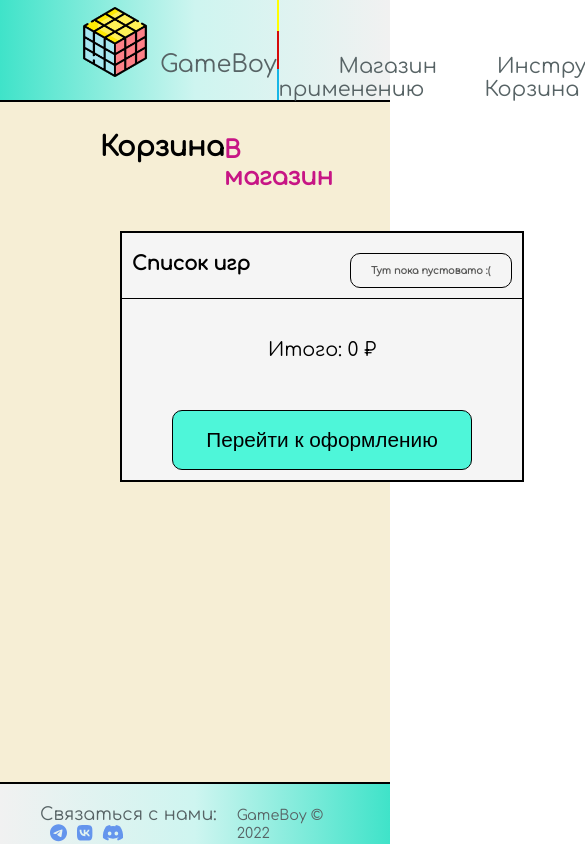
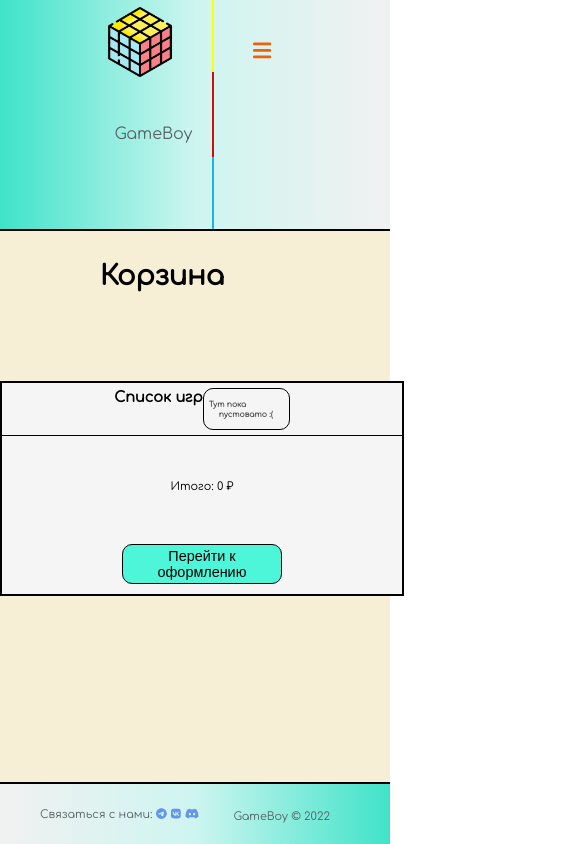
Before and after one commit to Bula2/gamestore, a React (Create React App) app: page /basket in a window 390 px wide. Shown: the top 844 px of the page, 585 px wide, since content can reach past the window. Built offline with nearby package versions, Linux system fonts and the light colour scheme.

Commit message:
adaptive updates

```diff
--- a/package.json
+++ b/package.json
@@ -18,6 +18,7 @@
     "node-sass": "^7.0.1",
     "react": "^18.2.0",
     "react-dom": "^18.2.0",
+    "react-measure": "^2.5.2",
     "react-redux": "^8.0.2",
     "react-router-dom": "^6.3.0",
     "react-scripts": "5.0.1",
--- a/src/components/Basket/Basket.module.scss
+++ b/src/components/Basket/Basket.module.scss
@@ -1,29 +1,33 @@
 @import "../../variables";
 
-.basket_header{
+.basket_header {
   display: flex;
   justify-content: space-between;
+
   .logo {
     margin-top: 30px;
     margin-left: 100px;
-    h2{
+
+    h2 {
       font-size: 1.7em;
     }
   }
+
   .link_to_shop {
     margin-top: 35px;
     margin-right: 100px;
-    a{
+
+    a {
       color: mediumvioletred;
       font-weight: bold;
       font-size: 1.5em;
     }
-    a:hover{
+
+    a:hover {
       border-bottom: 1.5px solid mediumvioletred;
     }
   }
 }
-
 
 
 .list_menu {
@@ -38,7 +42,7 @@
 }
 
 .basket_item {
-  min-width: 350px;
+  min-width: 250px;
   margin-top: 30px;
   display: grid;
   grid-template-columns: 1fr 2fr;
@@ -54,6 +58,7 @@
   }
 
   .info {
+    margin-left: 10px;
     display: flex;
     flex-direction: column;
     justify-content: space-between;
@@ -102,17 +107,20 @@
     justify-content: space-between;
     padding: 20px 10px 10px 10px;
     border-bottom: 1px solid black;
-    span{
+
+    span {
       font-size: 1.2em;
       font-weight: 600;
     }
+
     .buy_menu_info {
       border-radius: 10px;
       width: 120px;
       border: 1px solid black;
       font-size: 0.7em;
       padding: 10px 10px 10px 30px;
-      span{
+
+      span {
         margin-left: -10px;
         font-size: 0.87em;
         color: #595958;
@@ -120,15 +128,17 @@
     }
   }
 
-  .buy_menu_sum{
+  .buy_menu_sum {
     margin: 10% auto 0;
-    span{
+
+    span {
       font-size: 1.2em;
     }
   }
 
-  .buy_menu_button{
+  .buy_menu_button {
     margin: 10% auto 0;
+
     button {
       margin-top: 10px;
       margin-bottom: 10px;
@@ -138,10 +148,119 @@
       border-radius: 10px;
       background-color: $button-color;
       font-size: 1.3em;
+
       &:hover, &:active {
         border: 2.5px solid black;
       }
     }
   }
+}
+
+@media (max-width: 1100px) {
+
+  .list_menu {
+    display: flex;
+    flex-direction: column;
+    justify-content: center;
+  }
+  .basket_list {
+    width: 80%;
+    display: flex;
+    flex-direction: column;
+    justify-content: center;
+  }
+  .basket_item {
+    max-width: 350px;
+  }
+
+  .buy_menu {
+    margin: 20px auto;
+    width: 600px;
+  }
+}
+
+@media (max-width: 630px) {
+  .basket_list {
+    width: 40%;
+  }
+  .basket_item {
+    box-sizing: border-box;
+    display: grid;
+    grid-template-columns: 1fr;
+    grid-template-rows: 1fr 1fr;
+    width: 200px;
+    .photo {
+      img {
+        width: 100px;
+        height: 100px;
+      }
+    }
+
+    .info {
+      span {
+        font-size: 0.7em;
+        &:first-child{
+          font-size: 0.8em;
+        }
+      }
+      button {
+        width: 60px;
+        height: 20px;
+        font-size: 0.6em;
+      }
+    }
+  }
+  .buy_menu {
+    margin: 20px auto;
+    width: 400px;
+  }
+}
+
+@media (max-width: 430px){
+  .link_to_shop{
+    display: none;
+  }
+
+  .basket_list {
+    width: 20%;
+  }
+
+  .buy_menu {
+    justify-content: center;
+
+    .header_buy_menu {
+      padding: 5px;
+      justify-content: center;
+
+      span {
+        font-size: .9em;
+      }
+
+      .buy_menu_info {
+        border-radius: 10px;
+        width: 60px;
+        border: 1px solid black;
+        font-size: 0.55em;
+        padding-left: 15px;
+      }
+    }
+
+    .buy_menu_sum {
+      span {
+        font-size: 0.7em;
+      }
+    }
+
+    .buy_menu_button {
+      margin: 10% auto 0;
+
+      button {
+        width: 160px;
+        height: 40px;
+        font-size: .9em;
+
+      }
+    }
+  }
 
 }
--- a/src/components/Basket/BasketItem.jsx
+++ b/src/components/Basket/BasketItem.jsx
@@ -17,7 +17,6 @@ const BasketItem = ({id, title, platform, price, photo, delItemFromBasket}) => {
                     <button onClick={() => delItemFromBasket(id)}>Удалить</button>
                 </div>
             </div>
-
         </div>
 
     )
--- a/src/components/Footer/Footer.module.scss
+++ b/src/components/Footer/Footer.module.scss
@@ -11,6 +11,7 @@
 .soc_networks{
   margin-top: 20px;
   margin-left: 40px;
+  margin-bottom: 10px;
   span{
     font-size: 1.1em;
     color: $text-color;
@@ -27,9 +28,28 @@
 
 .copyright{
   margin-top: 22px;
-  margin-right:60px;
+  margin-right: 60px;
+  margin-bottom: 10px;
   span{
     font-size: 0.9em;
     color: $text-color;
   }
 }
+
+@media (max-width: 490px){
+  .soc_networks{
+    span{
+      font-size: .7em;
+    }
+    .tg{
+    font-size: .7em;
+      margin-left: 4px;
+    }
+  }
+
+  .copyright {
+    span {
+      font-size: 0.7em;
+    }
+  }
+}
--- a/src/components/Header/Header.jsx
+++ b/src/components/Header/Header.jsx
@@ -1,9 +1,17 @@
 import cls from "./Header.module.scss"
 import logoImg from "./../../assets/img/rubik.png"
 import {NavLink} from "react-router-dom";
+import {faBars} from '@fortawesome/free-solid-svg-icons';
+import {FontAwesomeIcon} from "@fortawesome/react-fontawesome";
+import {useState, useEffect} from 'react';
+import Measure from "react-measure";
+import {faTelegram} from "@fortawesome/free-brands-svg-icons";
 
 
 const Header = () => {
+
+    const [isMenu, setIsMenu] = useState(false);
+
     return (
         <header>
             <div className={cls.logo}>
@@ -14,12 +22,28 @@ const Header = () => {
                     <NavLink to={"/"} title={"На главную"}>GameBoy</NavLink>
                 </div>
             </div>
+
             <div className={cls.links}>
-                    <NavLink to={"/shop"} title={"В магазин"}>Магазин</NavLink>
-                    <NavLink to={"/instruction"} title={"К интсрукции"}>Инструкция к применению</NavLink>
-                    <NavLink to={"/basket"} title={"В корзину"}>Корзина</NavLink>
-                    <NavLink to={"/login"} title={"Войти"}>Вход</NavLink>
+                <div><NavLink to={"/shop"} title={"В магазин"}>Магазин</NavLink></div>
+                <div><NavLink to={"/instruction"} title={"К интсрукции"}>Инструкция</NavLink></div>
+                <div><NavLink to={"/basket"} title={"В корзину"}>Корзина</NavLink></div>
+                <div><NavLink to={"/login"} title={"Войти"}>Вход</NavLink></div>
             </div>
+
+            <div className={cls.menu_sc}>
+                <div className={cls.menu_sc_button}>
+                    <FontAwesomeIcon onClick={() => setIsMenu(!isMenu)} icon={faBars}
+                                     className={cls.menu_sc_button_button}/>
+                </div>
+                {isMenu &&
+                    <div className={cls.menu_sc_items}>
+                        <NavLink to={"/shop"} title={"В магазин"}>Магазин</NavLink>
+                        <NavLink to={"/instruction"} title={"К интсрукции"}>Инструкция</NavLink>
+                        <NavLink to={"/basket"} title={"В корзину"}>Корзина</NavLink>
+                        <NavLink to={"/login"} title={"Войти"}>Вход</NavLink>
+                    </div>}
+            </div>
+
         </header>
     )
 }
--- a/src/components/Header/Header.module.scss
+++ b/src/components/Header/Header.module.scss
@@ -1,18 +1,22 @@
 @import "../../variables";
 
 header {
-  height: 100px;
+  min-height: 100px;
+  width: 100%;
   background-image: linear-gradient(to right, #3fe3c9, #cef5f0, #f1f1f1);
   border-bottom: 2px solid black;
   display: flex;
-  justify-content: space-between;
+  justify-content: center;
 }
 
 .logo {
   float: left;
-  margin: 7px 0 0 80px;
+  padding: 7px 40px 0 60px;
   display: flex;
   justify-content: center;
+  border-right: 2px solid transparent;
+  border-image: linear-gradient(to top, #16b6e7 35%, #d50a0a 35%, #d50a0a 65%, yellow 65%);
+  border-image-slice: 10%;
 
   .logo_span {
     margin-top: 43.8px;
@@ -22,7 +26,8 @@ header {
       color: $text-color;
       font-size: 1.5em;
       font-weight: 500;
-      &:hover{
+
+      &:hover {
         font-weight: bolder;
       }
     }
@@ -32,7 +37,8 @@ header {
     img {
       width: 70px;
       transition: 1.8s ease-in-out;
-      &:hover{
+
+      &:hover {
         transform: rotate(360deg);
       }
     }
@@ -40,20 +46,83 @@ header {
   }
 }
 
-.links{
-  border-left: 2px solid transparent;
-  border-image: linear-gradient(to top, #16b6e7 35%, #d50a0a 35%, #d50a0a 65%,  yellow 65%);
-  border-image-slice: 10%;
+.links {
+  width: 100%;
+  display: flex;
+  justify-content: center;
   padding-top: 55px;
-  padding-right: 100px;
-  a{
+
+  a {
     margin-left: 60px;
     color: $text-color;
     font-size: 1.3em;
     font-weight: 200;
 
-    &:hover{
+    &:hover {
       border-bottom: 1.5px solid $text-color;
     }
   }
 }
+
+.menu_sc {
+  margin-left: 10%;
+  display: none;
+  flex-direction: column;
+  margin-right: 10%;
+  margin-top: 40px;
+
+  .menu_sc_button {
+    .menu_sc_button_button {
+      font-size: 1.3em;
+      color: #f15f06;
+    }
+  }
+
+  .menu_sc_items {
+    display: flex;
+    flex-direction: column;
+    margin-top: 10px;
+    margin-bottom: 20px;
+    word-wrap: break-word;
+
+    a {
+      color: $text-color;
+      margin-top: 10px;
+      margin-bottom: 5px;
+      font-size: 1.1em;
+
+      &:hover {
+        border-bottom: 1.5px solid $text-color;
+      }
+    }
+  }
+}
+
+@media (max-width: 930px) {
+  .links {
+    display: none;
+  }
+  .menu_sc {
+    display: flex;
+  }
+}
+
+@media (max-width: 430px) {
+  .logo {
+    padding: 7px 20px 0 25px;
+    display: grid;
+    grid-template-rows: 1fr 2fr;
+    .logo_span {
+      a {
+        font-size: 1em;
+      }
+
+      .logo_img {
+        img {
+          width: 30px;
+        }
+
+      }
+    }
+  }
+}
--- a/src/components/Instruction/Instruction.module.scss
+++ b/src/components/Instruction/Instruction.module.scss
@@ -5,6 +5,7 @@
   flex-direction: column;
   justify-content: center;
   align-items: center;
+  margin: 0 10px;
 
   div {
     margin-top: 20px;
--- a/src/components/Login/Login.jsx
+++ b/src/components/Login/Login.jsx
@@ -1,6 +1,5 @@
 import cls from "./Login.module.scss"
 import {useState} from "react";
-
 
 const Login = () => {
 
--- a/src/components/Login/Login.module.scss
+++ b/src/components/Login/Login.module.scss
@@ -18,7 +18,7 @@
 
     input {
       box-sizing: border-box;
-      min-width: 280px;
+      min-width: 270px;
       height: 40px;
       border: 1.5px solid black;
       border-radius: 10px;
--- a/src/components/Main/Main.module.scss
+++ b/src/components/Main/Main.module.scss
@@ -4,6 +4,12 @@
   font-size: 1.2em;
   font-weight: bold;
   color: fuchsia;
+}
+
+.main{
+  display: flex;
+  flex-direction: column;
+  justify-content: center;
 }
 
 .info_about_us{
@@ -47,3 +53,30 @@
     }
   }
 }
+
+@media (max-width: 700px) {
+  .info_about_us {
+    line-height: 125%;
+    display: flex;
+    flex-direction: column;
+    justify-content: center;
+
+    .about_us, .why_we {
+      margin: 0 15px;
+      h2{
+        font-size: 1.2em;
+      }
+      p{
+        font-size: 0.9em;
+      }
+    }
+  }
+
+  .button_to_shop{
+    button{
+      width: 180px;
+      height: 40px;
+      font-size: .8em;
+    }
+  }
+}
--- a/src/components/Shop/Shop.module.scss
+++ b/src/components/Shop/Shop.module.scss
@@ -5,12 +5,11 @@
   justify-content: space-between;
   h2{
     margin-top: 40px;
-    margin-left: -140px;
     font-size: 1.7em;
   }
   .search{
     margin-left: 50px;
-    width: 20%;
+    max-width: 30%;
     margin-top: 20px;
     label {
       display: block;
@@ -20,7 +19,6 @@
     input {
       box-sizing: border-box;
       margin-top: 10px;
-      margin-left: 8px;
       width: 100%;
       height: 30px;
       outline: none;
@@ -51,7 +49,7 @@
 
 .games_list{
   width: 80%;
-  margin: 40px auto 40px auto;
+  margin: 40px auto;
   display: grid;
   grid-template-columns: 1fr 1fr 1fr 1fr;
   grid-gap: 20px;
@@ -127,3 +125,66 @@
     }
   }
 }
+
+@media (max-width: 1000px) {
+  .games_list{
+    grid-template-columns: 1fr 1fr 1fr;
+    grid-gap: 5px;
+  }
+
+}
+
+@media (max-width: 750px) {
+  .games_list{
+    grid-template-columns: 1fr 1fr;
+    grid-gap: 5px;
+  }
+
+  .top{
+    h2{
+      font-size: 1.2em;
+    }
+    .search{
+      width: 24%;
+      label {
+        font-size: 1em;
+        margin-left: 10px;
+      }
+      input {
+        width: 100%;
+        height: 30px;
+        font-size: 0.6em;
+      }
+    }
+    .link_to_basket{
+      font-size: 1.2em;
+    }
+  }
+}
+
+
+@media (max-width: 500px) {
+  .games_list{
+    grid-template-columns: 1fr;
+  }
+
+  .top{
+    display: grid;
+    grid-template-columns: 1fr;
+    h2{
+      display: none;
+    }
+    .link_to_basket{
+      display: none;
+    }
+
+    .search{
+      width: 500px;
+      input {
+        height: 30px;
+        font-size: 0.6em;
+      }
+    }
+  }
+
+}
```
Also changed, not shown: 1 other file (tests, documents, lock files or other folders).
